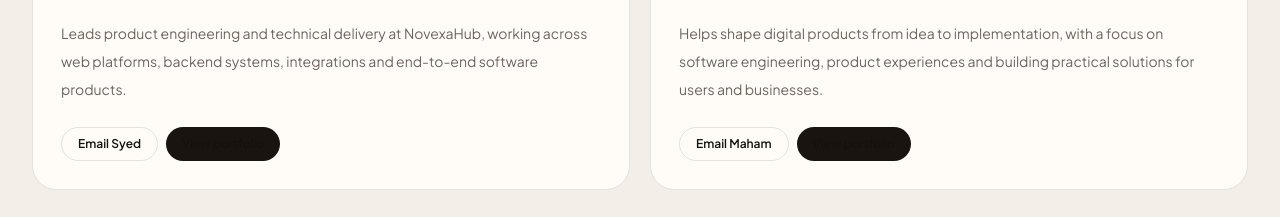
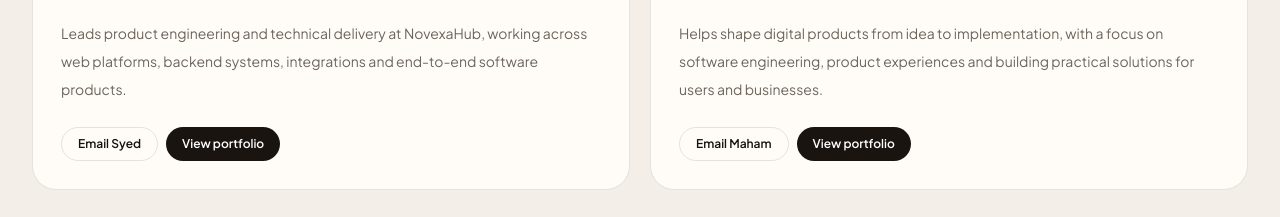
Before and after one commit to mahams12/Rich, a Next.js app: page /our-team in a window 1280 px wide. Shown: the part 800-1017 px from the top of the page. Built offline with nearby package versions, Linux system fonts and the light colour scheme; no server answers; the database is empty.

Commit message:
Fix contrast on team and portfolio links

```diff
--- a/src/app/our-team/page.tsx
+++ b/src/app/our-team/page.tsx
@@ -78,7 +78,7 @@ function PersonCard({
           Email {person.name.split(" ")[0]}
         </a>
         {profile ? (
-          <a href={profile} target="_blank" rel="noopener noreferrer" className="inline-flex items-center rounded-full bg-[#1a1410] px-4 py-2 text-xs font-semibold text-white transition hover:bg-[#c45c3a]">
+          <a href={profile} target="_blank" rel="noopener noreferrer" className="inline-flex items-center rounded-full bg-[#1a1410] px-4 py-2 text-xs font-semibold !text-white transition hover:bg-[#c45c3a] hover:!text-white">
             View portfolio
           </a>
         ) : null}
--- a/src/components/home/FoundersSection.tsx
+++ b/src/components/home/FoundersSection.tsx
@@ -178,7 +178,7 @@ export function FoundersSection() {
         ))}
       </div>
       <div className="mt-8 text-center">
-        <a href="/our-team" className="inline-flex items-center gap-2 rounded-full bg-[#1a1410] px-5 py-3 text-sm font-semibold text-white transition hover:bg-[#c45c3a]">Meet the full team <Icon name="arrow-ne" className="h-4 w-4" /></a>
+        <a href="/our-team" className="inline-flex items-center gap-2 rounded-full bg-[#1a1410] px-5 py-3 text-sm font-semibold !text-white transition hover:bg-[#c45c3a] hover:!text-white">Meet the full team <Icon name="arrow-ne" className="h-4 w-4" /></a>
       </div>
       <div className="mt-10 text-center">
         <CountUp target={CUSTOMER_COUNT} />
```
